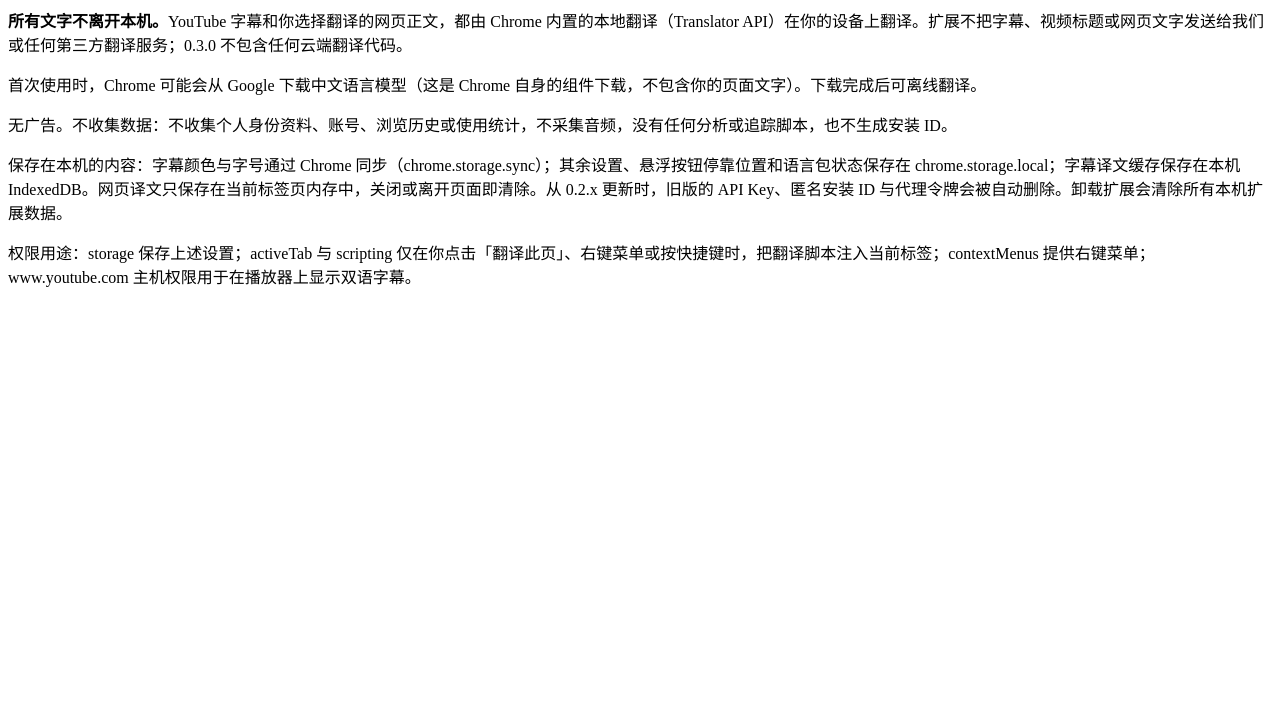
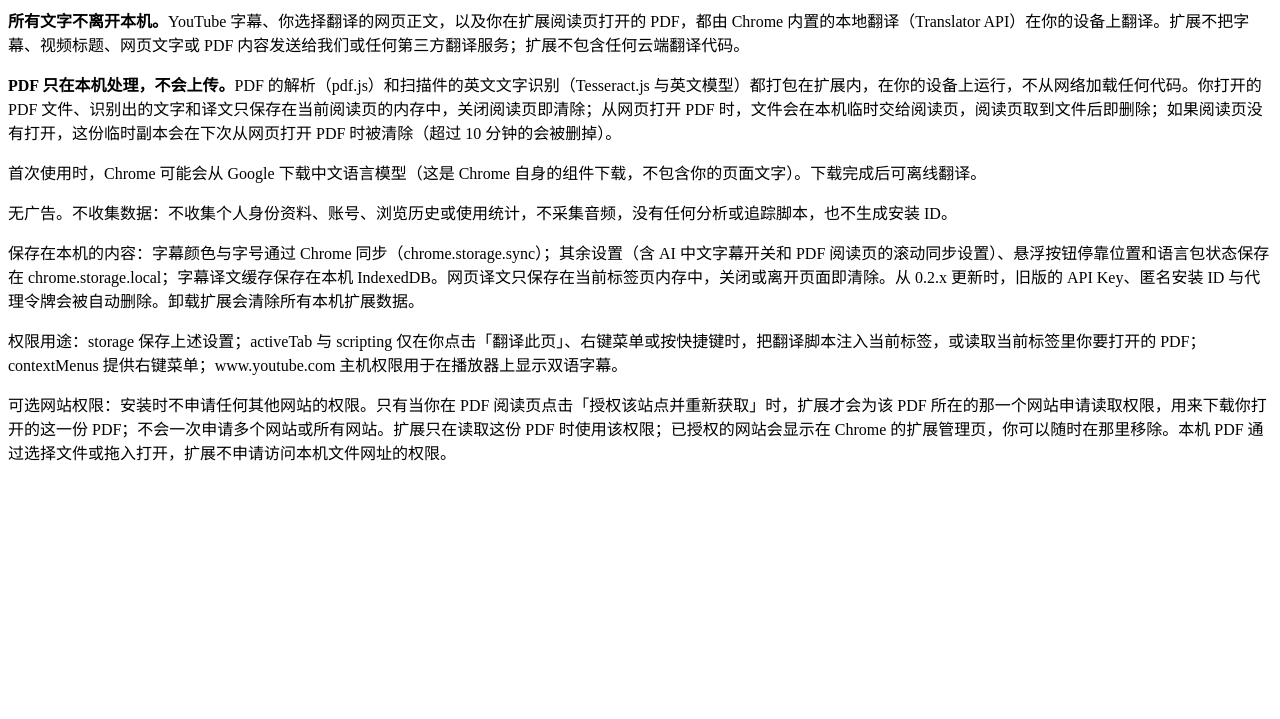
Before and after one commit to chenmin911130-cyber/ytbs-privacy, a plain HTML site: page index.html in a window 1280 px wide. Shown: the part 81-800 px from the top of the page. Drawn offline with Linux system fonts and the light colour scheme.

Commit message:
Update the privacy policy for v0.4.0 (on-device PDF reading, optional site access).
Matches youtube-bilingual-subs cb4d5ff docs/store/privacy.html.
index.html and privacy.html stay identical, as in previous versions, because the store listing URL serves the site root.

```diff
--- a/index.html
+++ b/index.html
@@ -7,12 +7,18 @@
   </head>
   <body>
     <main>
-      <h1>隐私说明 · v0.3.0</h1>
+      <h1>隐私说明 · v0.4.0</h1>
       <p>
-        <strong>所有文字不离开本机。</strong>YouTube 字幕和你选择翻译的网页正文，都由 Chrome
-        内置的本地翻译（Translator
-        API）在你的设备上翻译。扩展不把字幕、视频标题或网页文字发送给我们或任何第三方翻译服务；0.3.0
-        不包含任何云端翻译代码。
+        <strong>所有文字不离开本机。</strong>YouTube 字幕、你选择翻译的网页正文，以及你在扩展阅读页打开的
+        PDF，都由 Chrome 内置的本地翻译（Translator API）在你的设备上翻译。扩展不把字幕、视频标题、网页文字或
+        PDF 内容发送给我们或任何第三方翻译服务；扩展不包含任何云端翻译代码。
+      </p>
+      <p>
+        <strong>PDF 只在本机处理，不会上传。</strong>PDF 的解析（pdf.js）和扫描件的英文文字识别（Tesseract.js
+        与英文模型）都打包在扩展内，在你的设备上运行，不从网络加载任何代码。你打开的 PDF
+        文件、识别出的文字和译文只保存在当前阅读页的内存中，关闭阅读页即清除；从网页打开 PDF
+        时，文件会在本机临时交给阅读页，阅读页取到文件后即删除；如果阅读页没有打开，这份临时副本会在下次从网页打开
+        PDF 时被清除（超过 10 分钟的会被删掉）。
       </p>
       <p>
         首次使用时，Chrome 可能会从 Google 下载中文语言模型（这是 Chrome
@@ -23,16 +29,24 @@
         ID。
       </p>
       <p>
-        保存在本机的内容：字幕颜色与字号通过 Chrome
-        同步（chrome.storage.sync）；其余设置、悬浮按钮停靠位置和语言包状态保存在
+        保存在本机的内容：字幕颜色与字号通过 Chrome 同步（chrome.storage.sync）；其余设置（含 AI
+        中文字幕开关和 PDF 阅读页的滚动同步设置）、悬浮按钮停靠位置和语言包状态保存在
         chrome.storage.local；字幕译文缓存保存在本机
         IndexedDB。网页译文只保存在当前标签页内存中，关闭或离开页面即清除。从 0.2.x 更新时，旧版的 API
         Key、匿名安装 ID 与代理令牌会被自动删除。卸载扩展会清除所有本机扩展数据。
       </p>
       <p>
         权限用途：storage 保存上述设置；activeTab 与 scripting
-        仅在你点击「翻译此页」、右键菜单或按快捷键时，把翻译脚本注入当前标签；contextMenus
-        提供右键菜单；www.youtube.com 主机权限用于在播放器上显示双语字幕。
+        仅在你点击「翻译此页」、右键菜单或按快捷键时，把翻译脚本注入当前标签，或读取当前标签里你要打开的
+        PDF；contextMenus 提供右键菜单；www.youtube.com 主机权限用于在播放器上显示双语字幕。
+      </p>
+      <p>
+        可选网站权限：安装时不申请任何其他网站的权限。只有当你在 PDF
+        阅读页点击「授权该站点并重新获取」时，扩展才会为该 PDF
+        所在的那一个网站申请读取权限，用来下载你打开的这一份
+        PDF；不会一次申请多个网站或所有网站。扩展只在读取这份 PDF 时使用该权限；已授权的网站会显示在 Chrome
+        的扩展管理页，你可以随时在那里移除。本机 PDF
+        通过选择文件或拖入打开，扩展不申请访问本机文件网址的权限。
       </p>
     </main>
   </body>
```
Also changed, not shown: privacy.html (+23 -9 lines).
